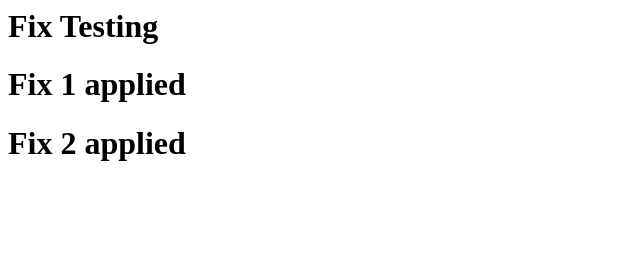
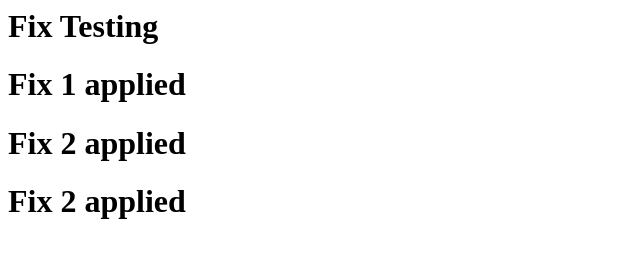
Before and after one commit to razinShk/sample-project, a plain HTML site: page index.html in a window 1280 px wide. Shown: the whole page, without its empty margins (0-640 px from the left). Drawn offline with Linux system fonts and the light colour scheme.

Commit message:
fix-1 updated for PR

```diff
--- a/index.html
+++ b/index.html
@@ -4,7 +4,7 @@
   <h1>Fix Testing</h1>
   <h1>Fix 1 applied</h1>
   <h1>Fix 2 applied</h1>
-
+  <h1>Fix 2 applied</h1>
 </body>
 
 </html>
```
